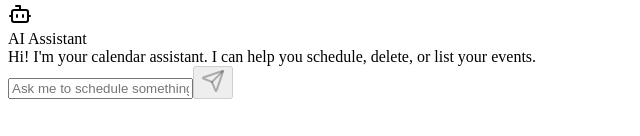
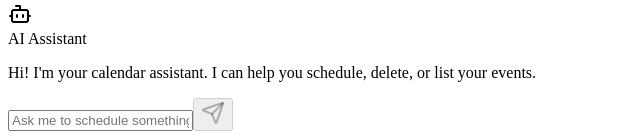
Before and after one commit to SamyBencherif/tenex-calendar-assistant, a React (Vite) app: page / in a window 1280 px wide. Shown: the part 1276-1412 px from the top of the page, without its empty margins (0-640 px from the left). Before the commit the page ends 1383 px from the top, so only its background shows below. Built offline with nearby package versions, Linux system fonts and the light colour scheme; no server answers; the HTML template or start-up script is replaced by a standard one.

Commit message:
Rich text chat

```diff
--- a/package.json
+++ b/package.json
@@ -16,6 +16,7 @@
     "openai": "^4.82.0",
     "react": "^18.3.1",
     "react-dom": "^18.3.1",
+    "react-markdown": "^10.1.0",
     "tailwind-merge": "^3.0.1"
   },
   "devDependencies": {
--- a/src/components/ChatAssistant.tsx
+++ b/src/components/ChatAssistant.tsx
@@ -1,11 +1,12 @@
 import React, { useState, useRef, useEffect } from 'react';
 import { Send, Bot, User, X, Loader2, Key } from 'lucide-react';
+import ReactMarkdown from 'react-markdown';
 import { useCalendar } from '../context/CalendarContext';
 import { createOpenAIClient, calendarTools } from '../lib/openai';
 import { format } from 'date-fns';
 
 const ChatAssistant = () => {
-  const { addEvent, deleteEvent, events, updateEvent, isAuthenticated } = useCalendar();
+  const { addEvent, deleteEvent, events, updateEvent, isAuthenticated } = useCalendar() as any;
   const [messages, setMessages] = useState([
     { role: 'assistant', content: 'Hi! I\'m your calendar assistant. I can help you schedule, delete, or list your events.' }
   ]);
@@ -115,12 +116,20 @@ const ChatAssistant = () => {
       <div className="flex-1 overflow-y-auto p-4 flex flex-col gap-4">
         {messages.filter(m => m.role !== 'system' && m.content).map((msg, i) => (
           <div key={i} className={`flex ${msg.role === 'user' ? 'justify-end' : 'justify-start'}`}>
-            <div className={`max-w-[85%] p-3 rounded-2xl text-sm ${
+            <div className={`max-w-[85%] p-3 rounded-2xl text-sm prose prose-sm ${
               msg.role === 'user'
                 ? 'bg-blue-600 text-white rounded-tr-none'
                 : 'bg-gray-100 text-gray-800 rounded-tl-none'
             }`}>
-              {msg.content}
+              <ReactMarkdown
+                components={{
+                  p: ({node, ...props}) => <p className="m-0" {...props} />,
+                  strong: ({node, ...props}) => <strong className="font-bold" {...props} />,
+                  em: ({node, ...props}) => <em className="italic" {...props} />,
+                }}
+              >
+                {msg.content}
+              </ReactMarkdown>
             </div>
           </div>
         ))}
```
Also changed, not shown: 1 other file (tests, documents, lock files or other folders).
